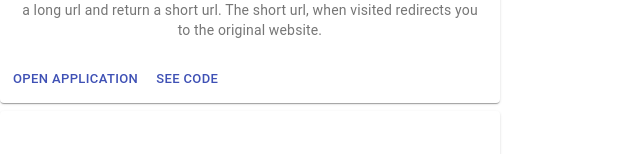
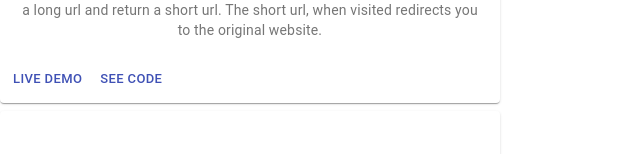
Before and after one commit to XLpacman805/portfolio, a React (Create React App) app: page / in a window 1280 px wide. Shown: the part 1494-1648 px from the top of the page, without its empty margins (0-640 px from the left). Built offline with nearby package versions, Linux system fonts and the light colour scheme.

Commit message:
put urls in projects section

```diff
--- a/src/Projects.js
+++ b/src/Projects.js
@@ -76,10 +76,10 @@ export default function Projects() {
                     </CardContent>
                 </CardActionArea>
                 <CardActions>
-                <Button size="small" color="primary">
-                    Open Application
+                <Button size="small" color="primary" href="https://shor10.glitch.me/api/shorturl/tlv3FtF" target="_blank">
+                    Live Demo
                 </Button>
-                <Button size="small" color="primary">
+                <Button size="small" color="primary" href="https://github.com/XLpacman805/shor10" target="_blank">
                     See Code
                 </Button>
             </CardActions>
@@ -104,10 +104,10 @@ export default function Projects() {
                     </CardContent>
                 </CardActionArea>
                 <CardActions>
-                <Button size="small" color="primary">
-                    Open wireframes
+                <Button size="small" color="primary" href="https://johnnymeza354709.invisionapp.com/freehand/portfolio-Yw2lqdfQA?v=vt1YhGHUZqBxTnYxO3N%2Fvg%3D%3D&linkshare=urlcopied" target="_blank">
+                    Open Wireframes
                 </Button>
-                <Button size="small" color="primary">
+                <Button size="small" color="primary" href="https://github.com/XLpacman805/portfolio" target="_blank">
                     See Code
                 </Button>
             </CardActions>
```
